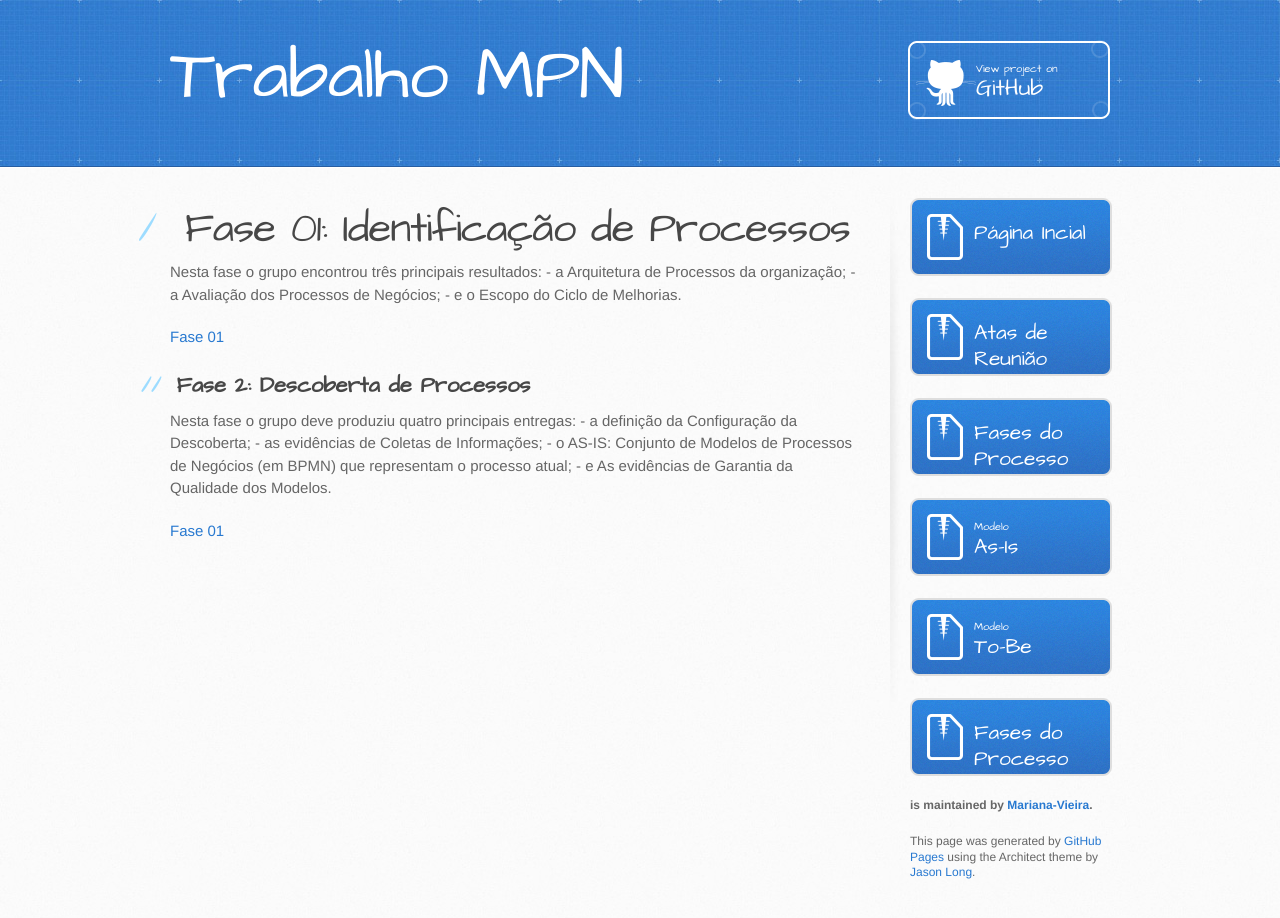
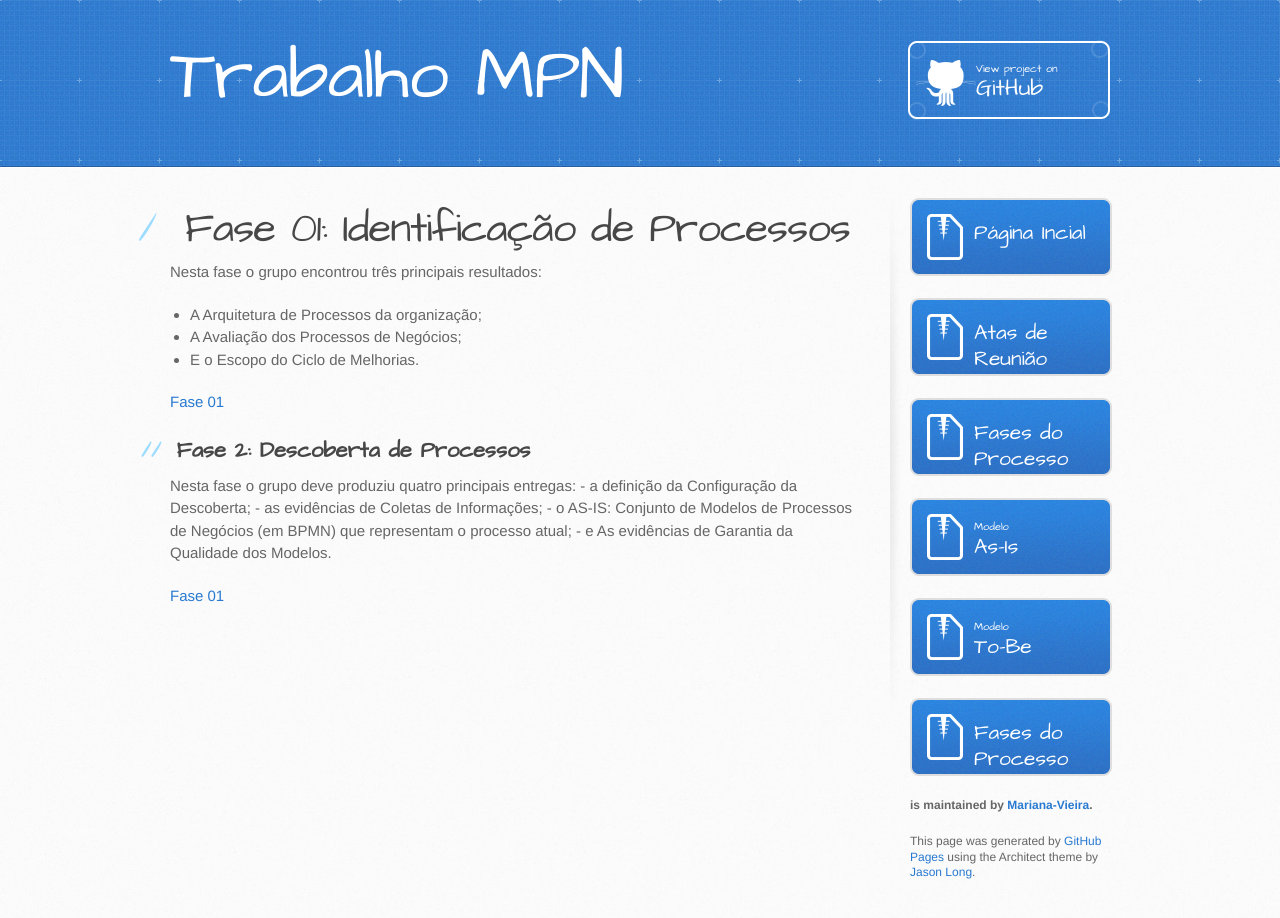
Before and after one commit to Mari-Vieira/Trabalho-MPN, a plain HTML site: page fases.html in a window 1280 px wide. Drawn offline with Linux system fonts and the light colour scheme.

Commit message:
Update fases.html

```diff
--- a/fases.html
+++ b/fases.html
@@ -31,10 +31,12 @@
           <h1>
 <a id="fase01" class="anchor" href="#fase01" aria-hidden="true"><span aria-hidden="true" class="octicon octicon-link"></span></a>Fase 01: Identificação de Processos</h1>
 
-<p>Nesta fase o grupo encontrou três principais resultados:
-  - a Arquitetura de Processos da organização;
-  - a Avaliação dos Processos de Negócios;
-  - e o Escopo do Ciclo de Melhorias.</p>
+<p>Nesta fase o grupo encontrou três principais resultados: </p>
+<ul>
+    <li>A Arquitetura de Processos da organização;</li>
+    <li>A Avaliação dos Processos de Negócios;</li>
+    <li>E o Escopo do Ciclo de Melhorias.</li>
+</ul>
 
 <p><a href="https://github.com/Mariana-Vieira/Trabalho-MPN/tree/master/Documenta%C3%A7%C3%A3o/Fase%2001">Fase 01</a></p>
 
```
